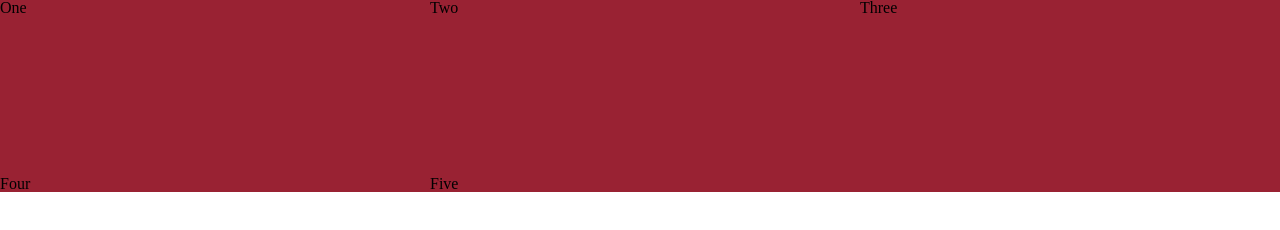
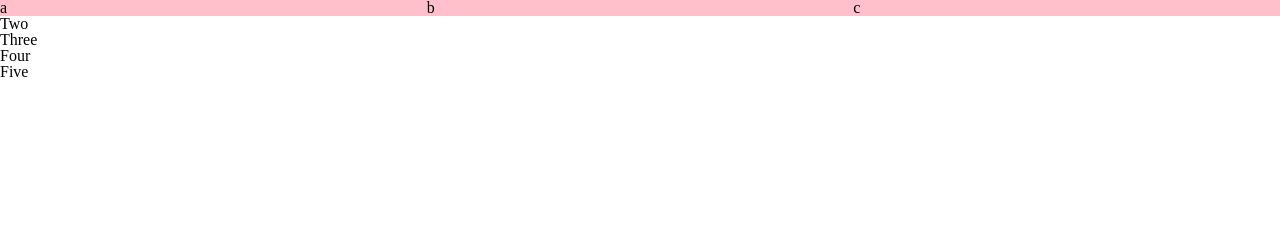
Before and after one commit to stephangriesel/learning-grid, a plain HTML site: page index.html in a window 1280 px wide. Drawn offline with Linux system fonts and the light colour scheme.

Commit message:
nesting grids

```diff
--- a/css/styles.css
+++ b/css/styles.css
@@ -68,10 +68,27 @@ Gutters or alleys between grid cells can be created using the grid-column-gap an
 
 */
 
-.wrapper {
+/* .wrapper {
     background-color: #923;
    display: grid;
    grid-template-columns: repeat(3, 1fr);
    grid-column-gap: 10px;
    grid-row-gap: 10em;
+} */
+
+/* ############################################################### */
+
+/* Nesting grids */
+
+.box1 {
+   grid-column-start: 1;
+   grid-column-end: 4;
+   grid-row-start: 1;
+   grid-row-end: 3;
+   display: grid;
+   grid-template-columns: repeat(3, 1fr);
 }
+
+.nested {
+    background-color: pink;
+}
--- a/index.html
+++ b/index.html
@@ -12,11 +12,15 @@
 
   <body>
       <div class="wrapper">
-        <div>One</div>
-        <div>Two</div>
-        <div>Three</div>
-        <div>Four</div>
-        <div>Five</div>
+        <div class="box box1">
+            <div class="nested">a</div>
+            <div class="nested">b</div>
+                <div class="nested">c</div>
+            </div>
+            <div class="box box2">Two</div>
+            <div class="box box3">Three</div>
+            <div class="box box4">Four</div>
+            <div class="box box5">Five</div>
     </div>
 
   </body>
```
